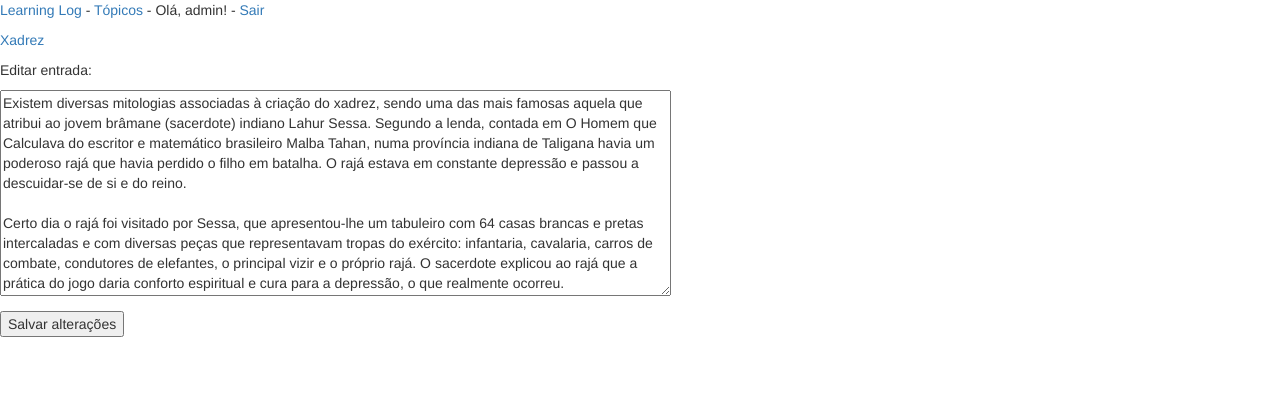
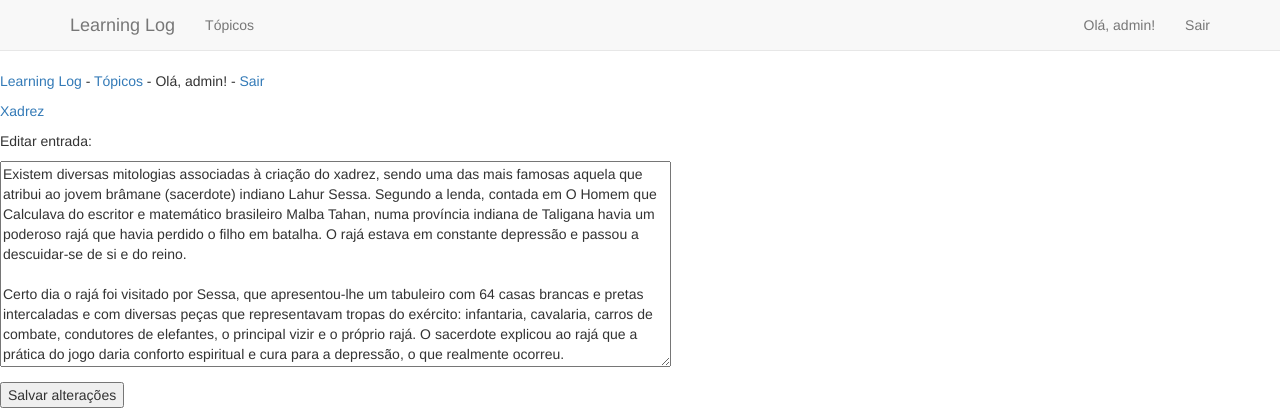
Before and after one commit to fabioTowers/learning_log, a Django app: page /edit_entry/1/ in a window 1280 px wide. Shown: the top 420 px of the page. Run offline with Django 3.2, Linux system fonts and the light colour scheme; a user stored in the database is signed in; data comes from the database, SQL or seed files in the repository; some libraries are stand-ins or nearby versions.

Commit message:
Adicionados os elementos de estilização da navbar em base.html

```diff
--- a/learning_logs/templates/learning_logs/base.html
+++ b/learning_logs/templates/learning_logs/base.html
@@ -19,6 +19,41 @@ Essa URL pattern foi definido em learning_logs/urls.py como index e 'learning_lo
 o seu namespace'
 A vantagem é que caso um link mude eles estão centralizados em learning_logs/urls.py e
 não em páginas html separadas-->
+
+    <!--Static navbar-->
+    <nav class="navbar navbar-default navbar-static-top">
+        <div class="container">
+
+            <div class="navbar-header">
+                <button type="button" class="navbar-toggle collapsed" data-toggle="collapse" data-target="#navbar" aria-expanded="false" aria-controls="navbar"></button>
+                <a class="navbar-brand" href="{% url 'learning_logs:index' %}">Learning Log</a>
+            </div>
+
+            <div id="navbar" class="navbar-collapse collapse">
+                <ul class="nav navbar-nav">
+                    <li><a href="{% url 'learning_logs:topics' %}">Tópicos</a></li>
+                </ul>
+
+                <ul class="nav navbar-nav navbar-right">
+                    <!--Se o usuário não estiver logado aparece a opção de logar (que é um link que
+                    redireciona para a página de login), se estiver aparece a mensagem Olá, fulano!
+                    a variável user e o método is_authenticated são parte do sistema de login do
+                    Django.-->
+                    {% if user.is_authenticated %}
+                        <li><a>Olá, {{ user.username }}!</a></li>
+                        <li><a href="{% url 'users:logout' %}">Sair</a></li>
+                    {% else %}
+                    <!--Link para o usuário se cadastrar-->
+                        <li><a href="{% url 'users:register' %}">Registre-se</a></li>
+                        <!--Link para o usuário logar-->
+                        <li><a href="{% url 'users:login' %}">Entrar</a></li>
+                    {% endif %}
+                </ul>
+            </div>
+
+        </div>
+    </nav>
+
     <p>
         <a href="{% url 'learning_logs:index' %}">Learning Log</a> -
         <a href="{% url 'learning_logs:topics' %}">Tópicos</a> -
```
